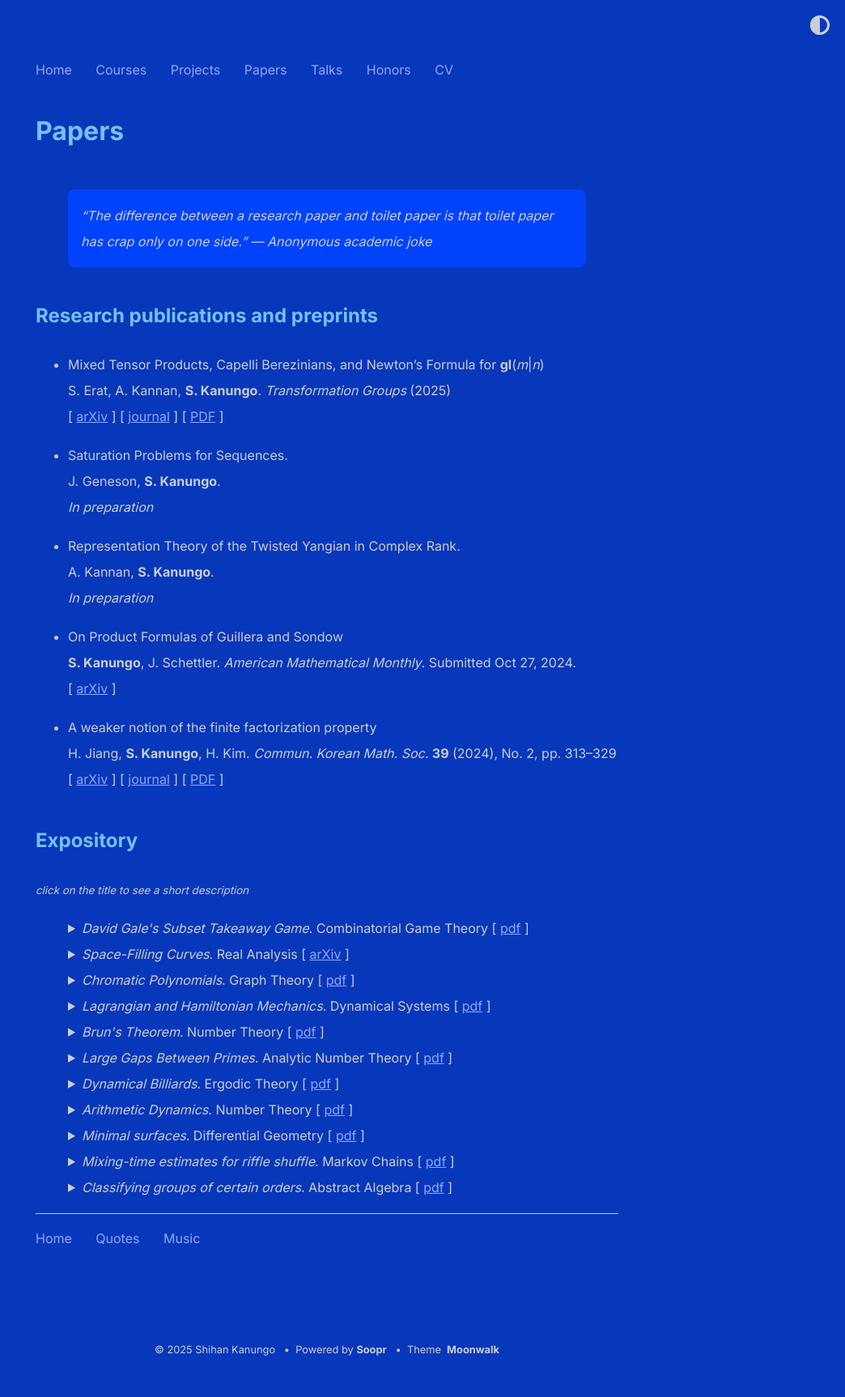
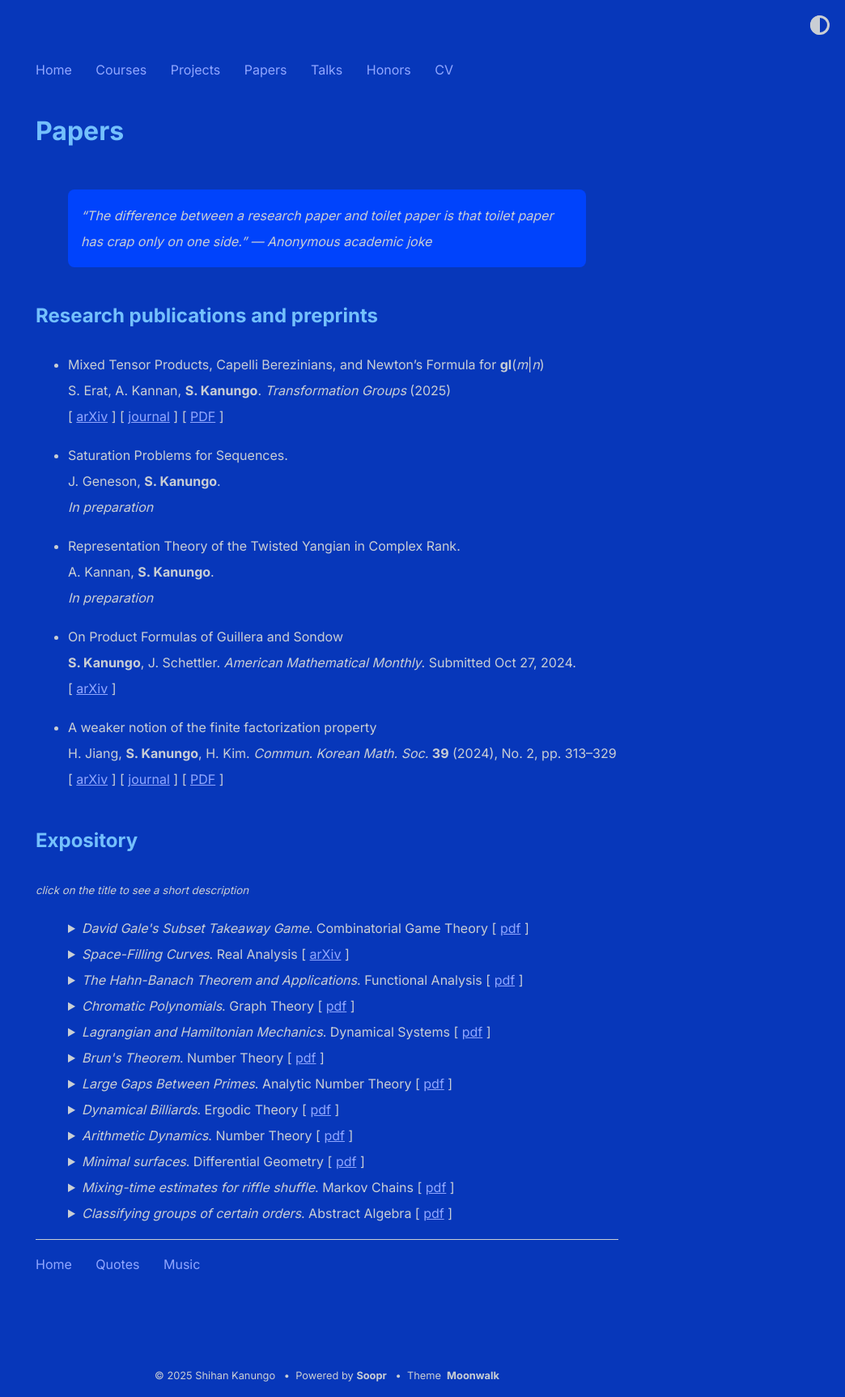
Before and after one commit to shihankanungo/shihankanungo.github.io, a Jekyll site: the page built from papers.md, in a window 1280 px wide. Shown: the whole page at 81% size, without its empty margins (236-1280 px from the left). Built offline with Jekyll 4.4.1, drawn with Linux system fonts in a browser that asks for light colours; before the commit the page ends 1693 px from its top, so only the background shows below that.

Commit message:
Update papers.md

```diff
--- a/papers.md
+++ b/papers.md
@@ -48,6 +48,11 @@ title: Papers
   particular, we define Peano’s curve and Lebesgue’s curve, and state some of their properties. We also discuss the Hahn-Mazurkiewicz theorem, which characterizes those
   subsets of <b>R</b><sup>n</sup> that are the image of a space-filling curve. Finally, we discuss real-world applications of Hilbert curves, in particular Google’s
   <b>S2</b> Cells.<br></small><br>
+</details>
+
+<details>
+  <summary><i>The Hahn-Banach Theorem and Applications</i>. Functional Analysis [ <a href="hbt.pdf">pdf</a> ] </summary>
+  <small>We explore the Hahn–Banach Theorem’s foundational role in functional analysis and its critical applications in mathematical finance. Through both conceptual exposition and a worked example, we demonstrate how the theorem enables the extension of pricing functionals and underpins the existence of risk-neutral measures in arbitrage-free markets.<br></small><br>
 </details>
 
 <details>
```
